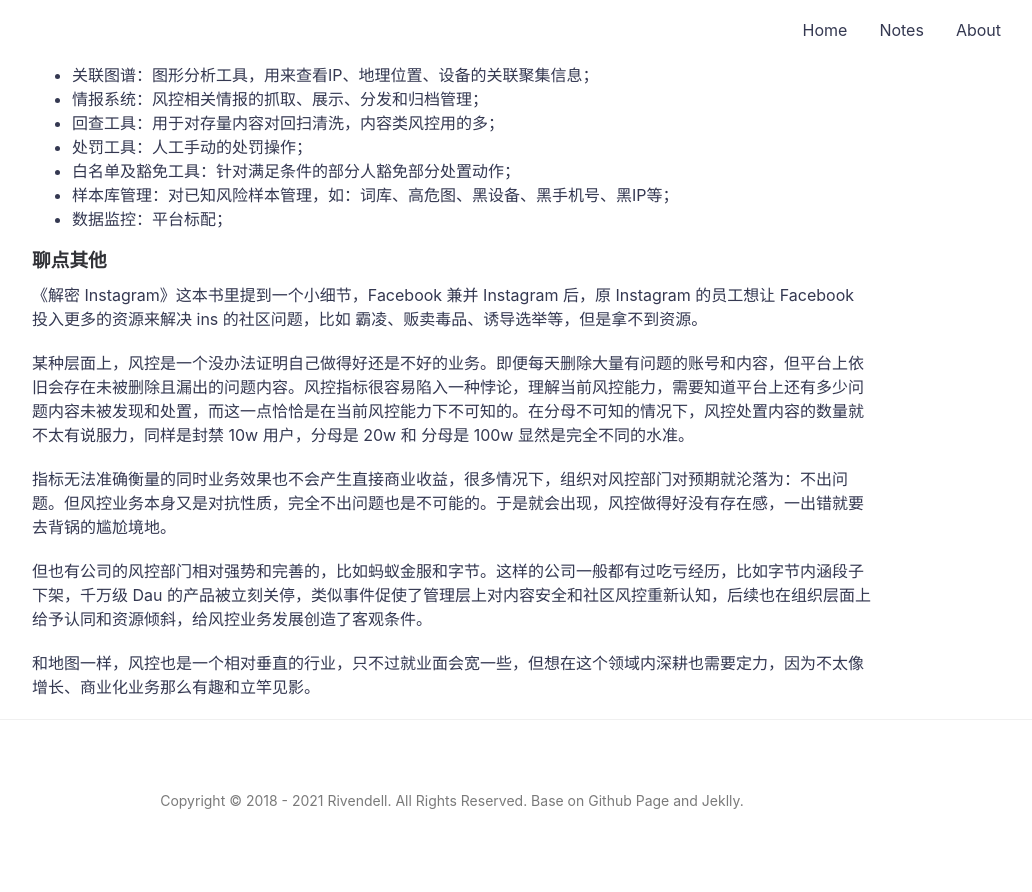
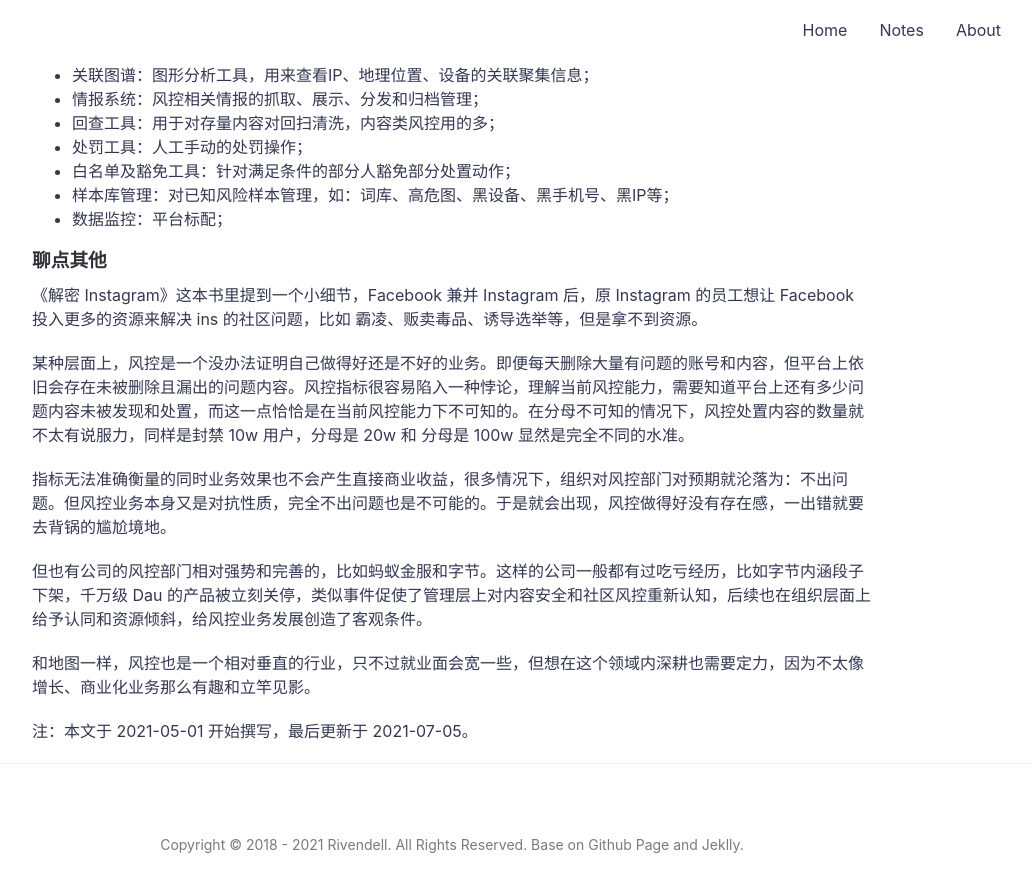
Before and after one commit to icarus507/icarus507.github.io, a Jekyll site: the page built from _posts/2021-05-01-关于风控（下）.md, in a window 1280 px wide and 900 px high, scrolled down 1761 px. Shown: the top 892 px of the window, without its empty margins (188-1220 px from the left). Built offline with Jekyll 4.4.1, drawn with Linux system fonts in a browser that asks for light colours; before the commit the page ends 2617 px from its top, so only the background shows below that.

Commit message:
Update 2021-05-01-关于风控（下）.md

```diff
--- a/_posts/2021-05-01-关于风控（下）.md
+++ b/_posts/2021-05-01-关于风控（下）.md
@@ -60,3 +60,5 @@ featured-img: shane-rounce-205187
 但也有公司的风控部门相对强势和完善的，比如蚂蚁金服和字节。这样的公司一般都有过吃亏经历，比如字节内涵段子下架，千万级 Dau 的产品被立刻关停，类似事件促使了管理层上对内容安全和社区风控重新认知，后续也在组织层面上给予认同和资源倾斜，给风控业务发展创造了客观条件。
 
 和地图一样，风控也是一个相对垂直的行业，只不过就业面会宽一些，但想在这个领域内深耕也需要定力，因为不太像增长、商业化业务那么有趣和立竿见影。
+
+注：本文于 2021-05-01 开始撰写，最后更新于 2021-07-05。
```
